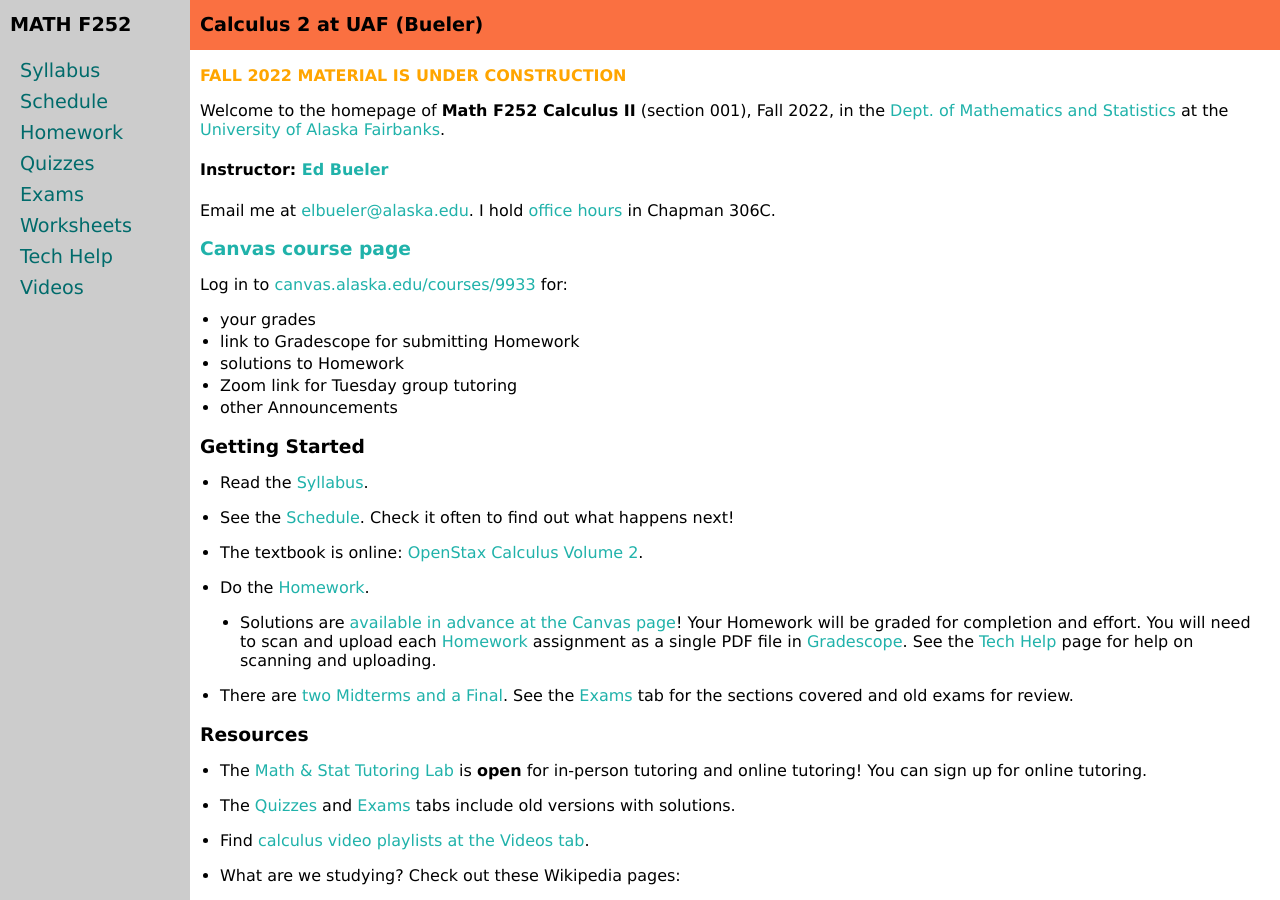
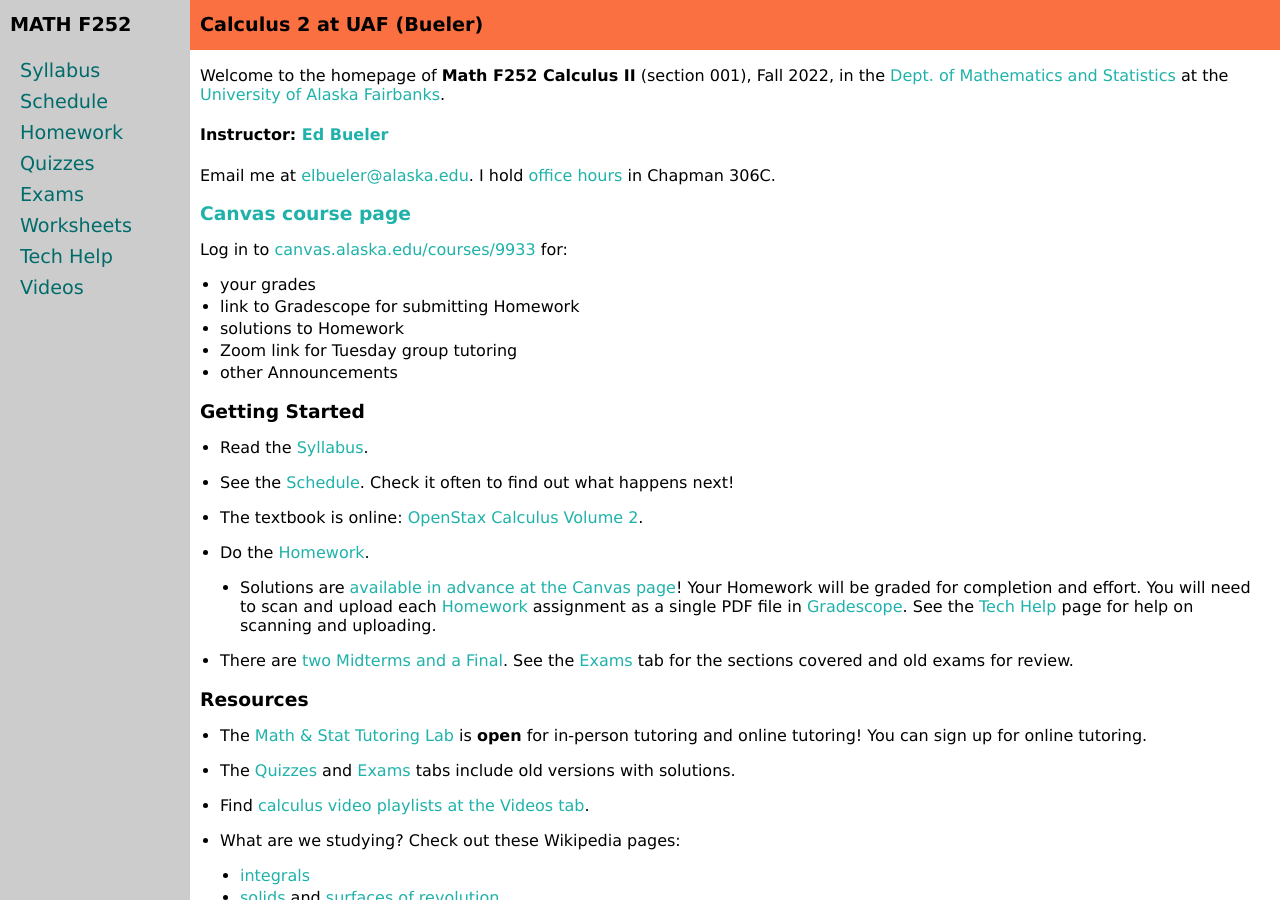
Before and after one commit to uaf-math/calc2, a Jekyll site: the page built from index.md, in a window 1280 px wide and 900 px high. Built offline with Jekyll 4.4.1, drawn with Linux system fonts in a browser that asks for light colours.

Commit message:
remove "under construction" warning

```diff
--- a/index.md
+++ b/index.md
@@ -2,8 +2,6 @@
 layout: course-page
 title: Bueler's Math F252 Calculus II at UAF
 ---
-
-<span style="color:orange">**FALL 2022 MATERIAL IS UNDER CONSTRUCTION**</span>
 
 Welcome to the homepage of **Math F252 Calculus II** (section 001), Fall 2022, in the [Dept. of Mathematics and Statistics](http://www.uaf.edu/dms/) at the [University of Alaska Fairbanks](http://www.uaf.edu/).
 
```
